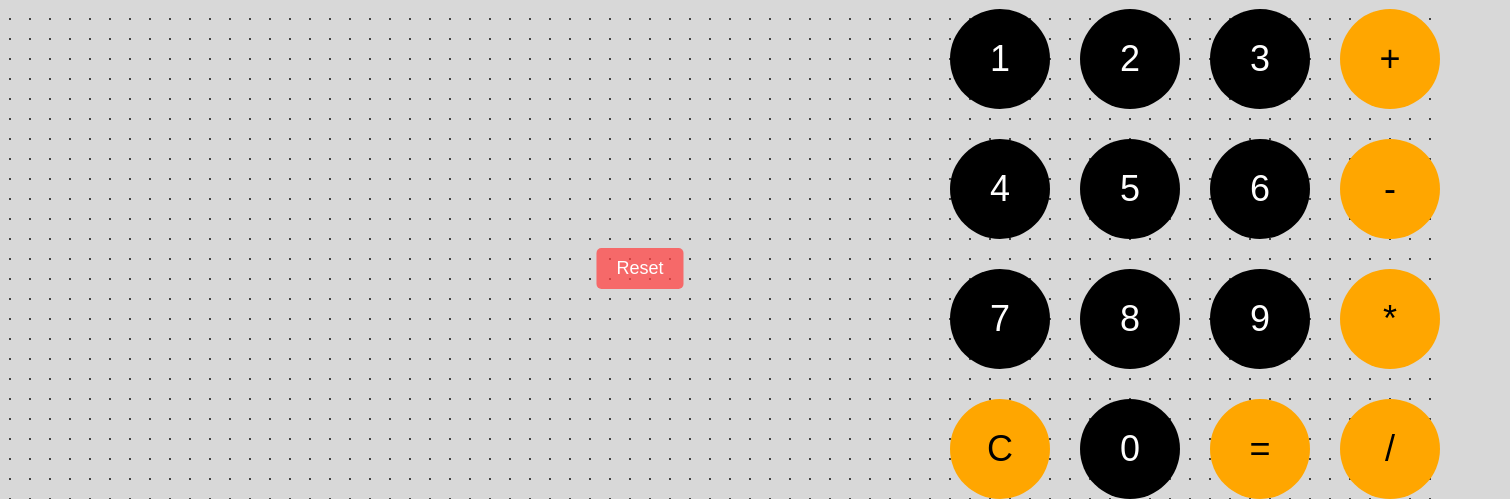
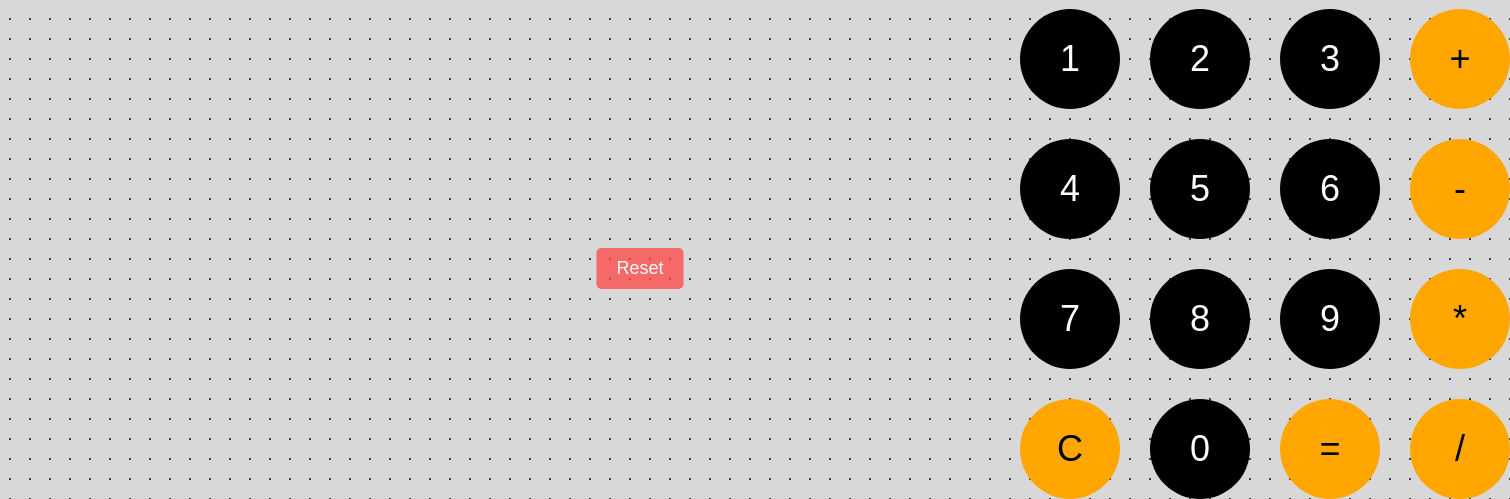
Before and after one commit to tresphill/calculator, a plain HTML site: page index.html in a window 1280 px wide. Shown: the part 491-990 px from the top of the page, 1510 px wide, since content can reach past the window. Drawn offline with Linux system fonts and the light colour scheme.

Commit message:
adjusted buttons once more

```diff
--- a/index.html
+++ b/index.html
@@ -75,7 +75,7 @@
       .screen {
         position: absolute;
         top: 386px;
-        left: 950px;
+        left: 1020px;
         width: 450px;
         background-color: black;
         color: white;
@@ -144,25 +144,25 @@
     <div class="calculator">
       <div class="screen">0</div>
 
-      <div class="button" style="top: 500px; left: 950px">1</div>
-      <div class="button" style="top: 500px; left: 1080px">2</div>
-      <div class="button" style="top: 500px; left: 1210px">3</div>
-      <div id="operand" class="button" style="top: 500px; left: 1340px">+</div>
+      <div class="button" style="top: 500px; left: 1020px">1</div>
+      <div class="button" style="top: 500px; left: 1150px">2</div>
+      <div class="button" style="top: 500px; left: 1280px">3</div>
+      <div id="operand" class="button" style="top: 500px; left: 1410px">+</div>
 
-      <div class="button" style="top: 630px; left: 950px">4</div>
-      <div class="button" style="top: 630px; left: 1080px">5</div>
-      <div class="button" style="top: 630px; left: 1210px">6</div>
-      <div id="operand" class="button" style="top: 630px; left: 1340px">-</div>
+      <div class="button" style="top: 630px; left: 1020px">4</div>
+      <div class="button" style="top: 630px; left: 1150px">5</div>
+      <div class="button" style="top: 630px; left: 1280px">6</div>
+      <div id="operand" class="button" style="top: 630px; left: 1410px">-</div>
 
-      <div class="button" style="top: 760px; left: 950px">7</div>
-      <div class="button" style="top: 760px; left: 1080px">8</div>
-      <div class="button" style="top: 760px; left: 1210px">9</div>
-      <div id="operand" class="button" style="top: 760px; left: 1340px">*</div>
+      <div class="button" style="top: 760px; left: 1020px">7</div>
+      <div class="button" style="top: 760px; left: 1150px">8</div>
+      <div class="button" style="top: 760px; left: 1280px">9</div>
+      <div id="operand" class="button" style="top: 760px; left: 1410px">*</div>
 
-      <div id="operand" class="button" style="top: 890px; left: 950px">C</div>
-      <div class="button" style="top: 890px; left: 1080px">0</div>
-      <div id="operand" class="button" style="top: 890px; left: 1210px">=</div>
-      <div id="operand" class="button" style="top: 890px; left: 1340px">/</div>
+      <div id="operand" class="button" style="top: 890px; left: 1020px">C</div>
+      <div class="button" style="top: 890px; left: 1150px">0</div>
+      <div id="operand" class="button" style="top: 890px; left: 1280px">=</div>
+      <div id="operand" class="button" style="top: 890px; left: 1410px">/</div>
     </div>
 
     <!-- Reset Button -->
```
